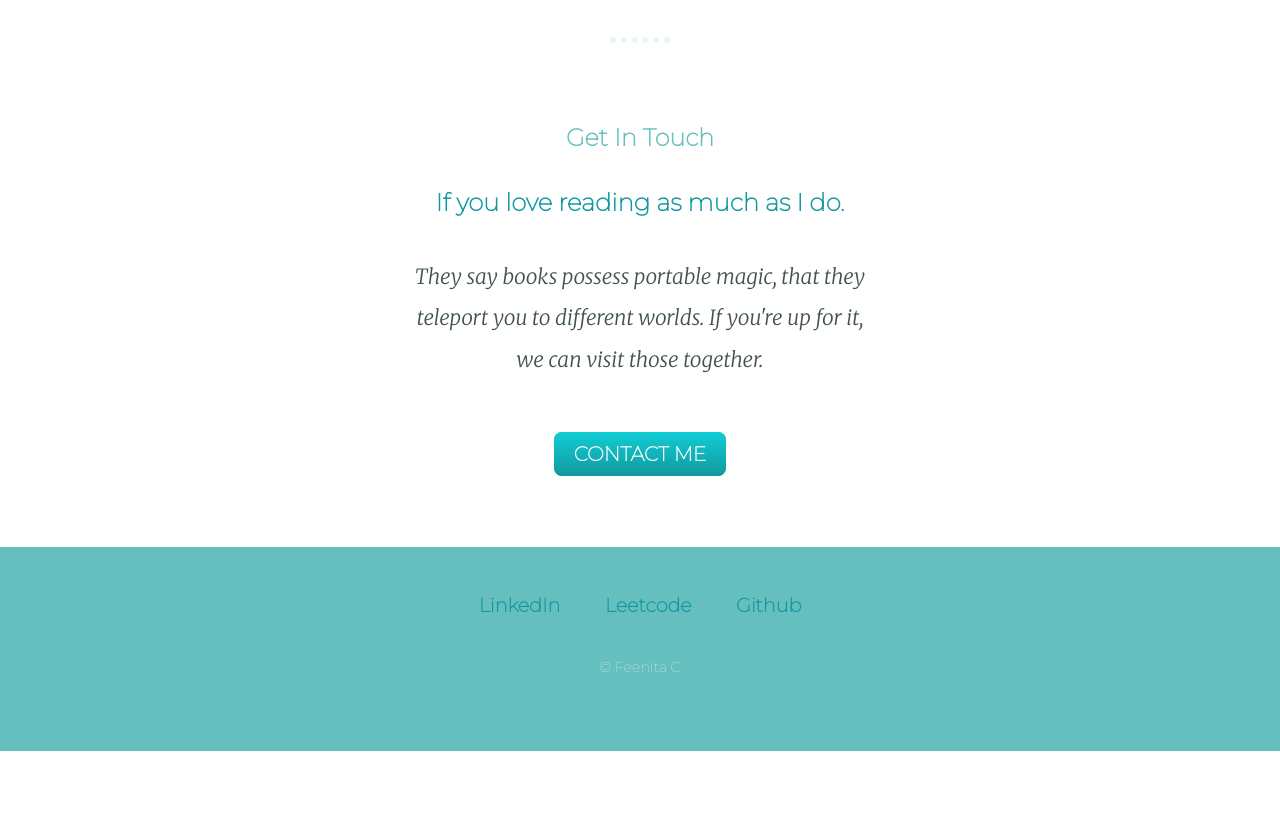
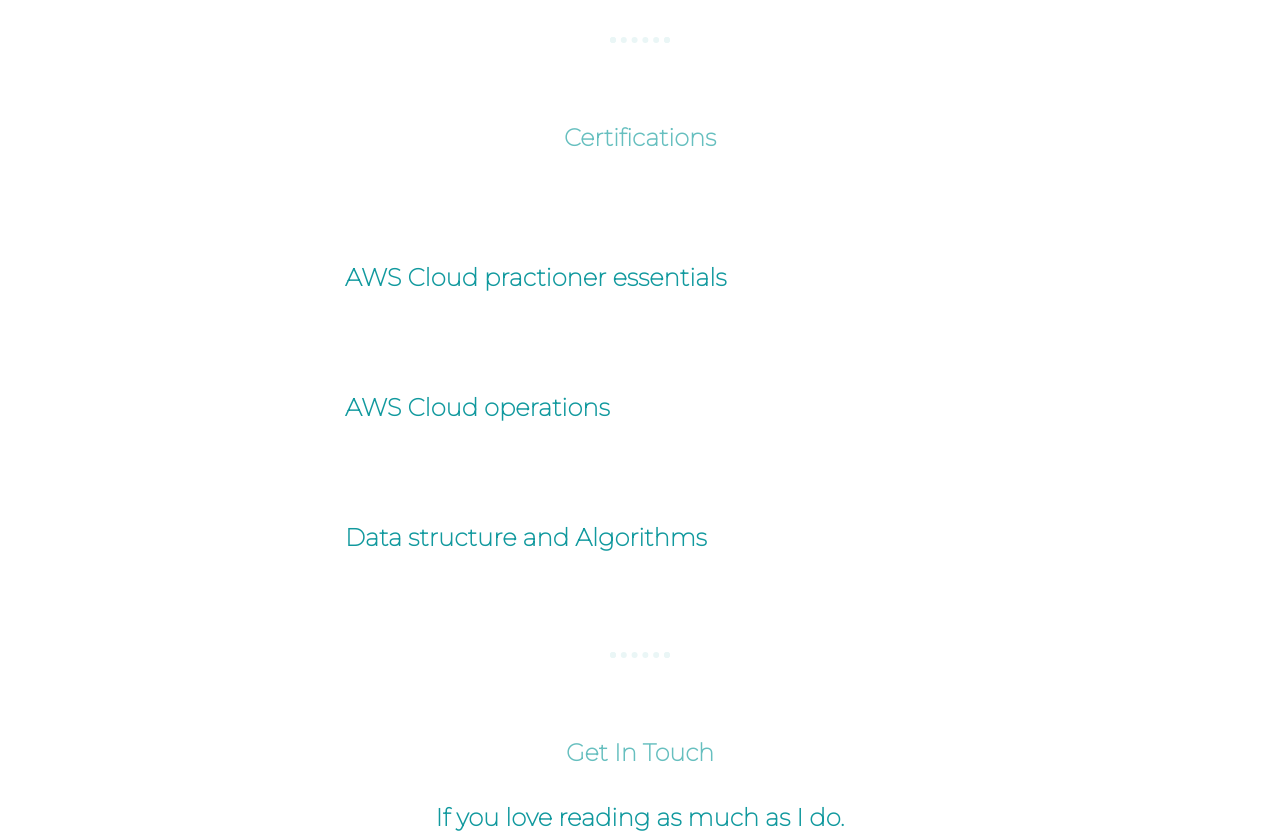
Before and after one commit to feenita/Personal-site, a plain HTML site: page index.html in a window 1280 px wide. Shown: the part 1980-2815 px from the top of the page. Before the commit the page ends 2731 px from the top, so only its background shows below. Drawn offline with Linux system fonts and the light colour scheme.

Commit message:
Update index.html
Added changes to insert certifications

```diff
--- a/index.html
+++ b/index.html
@@ -36,6 +36,19 @@
                 <h3>Reading books</h3>
                 <p>My favorite activity, however, is reading books. I get so absorbed in them that I once read about 1600 pages in one go. You can always count on me to finish a book on time. </p>
               </div>
+             </div>
+            <hr>
+            <div class="skills">
+              <h2>Certifications</h2>
+              <div class="skill-row">
+                <h3>AWS Cloud practioner essentials</h3>
+              </div>
+              <div class="skill-row">
+                <h3>AWS Cloud operations</h3>
+              </div>
+              <div class="skill-row">
+                <h3>Data structure and Algorithms</h3>
+              </div>
             </div>
             <hr>
             <div class="contact-me">
```
